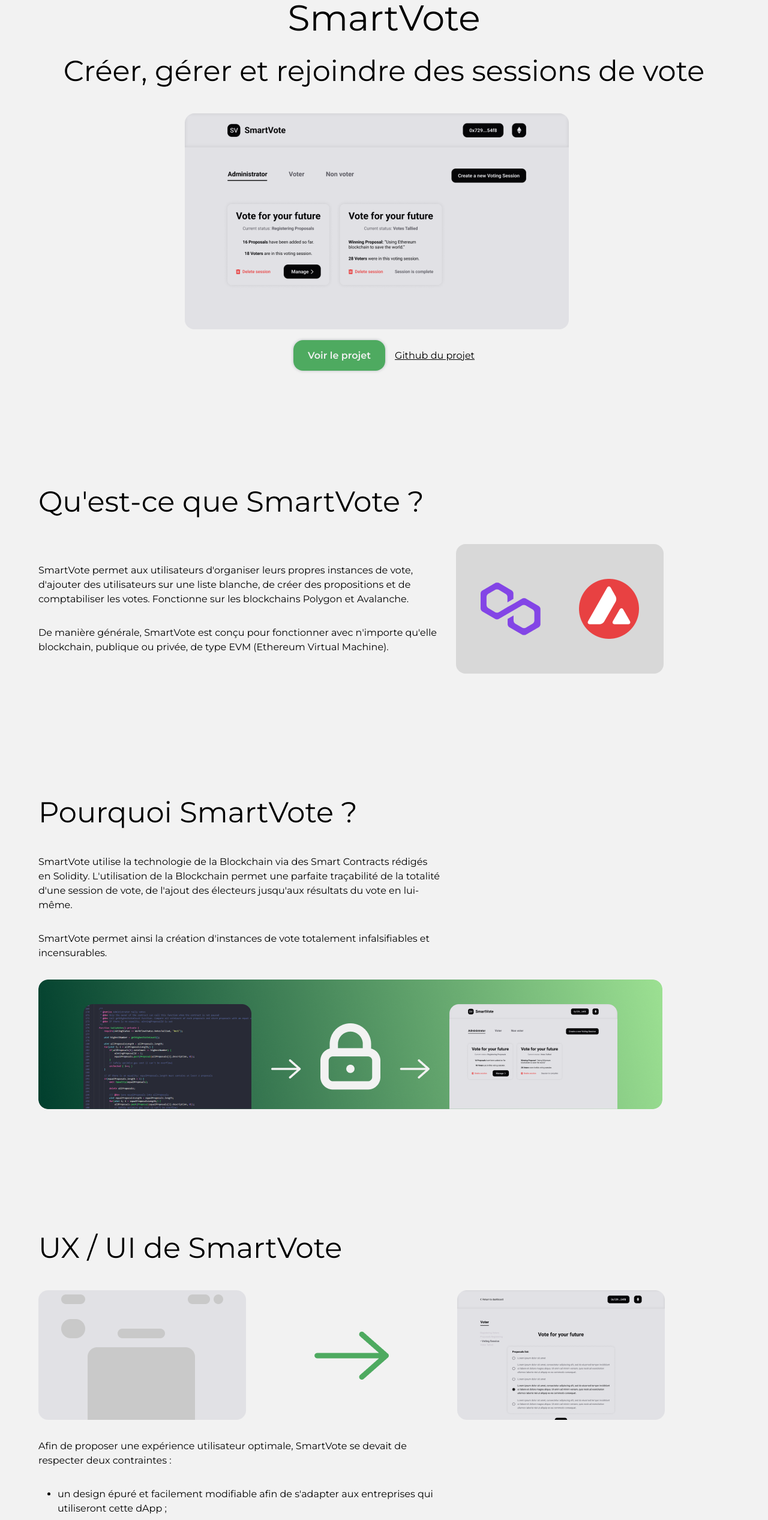
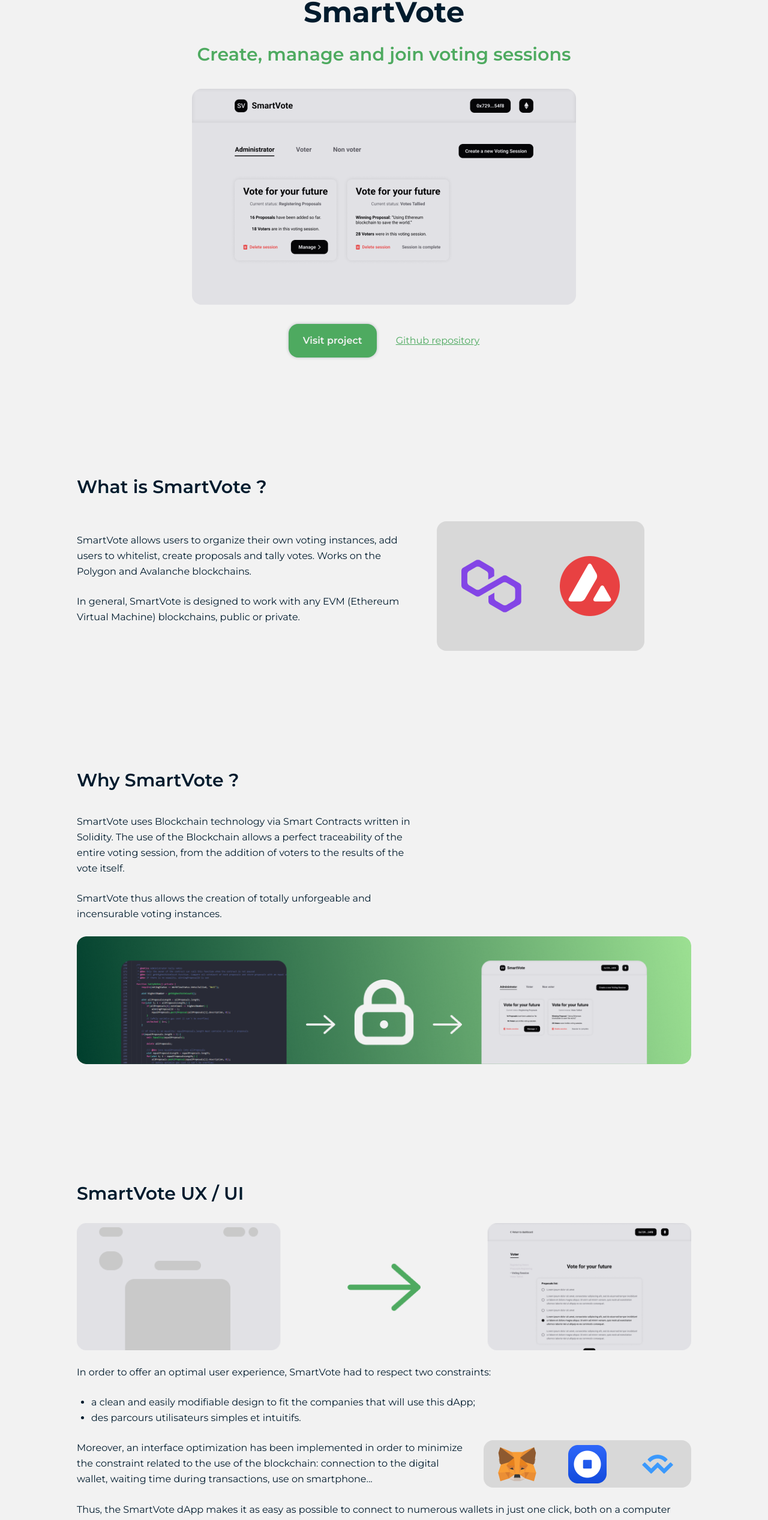
Before and after one commit to NicolasMilliard/portfolio, a Next.js app: page /case-study/smartvote in a window 1280 px wide. Shown: the part 211-2745 px from the top of the page at 60% size. Built offline with nearby package versions, Linux system fonts and the light colour scheme.

Commit message:
Simplify images import, translate case study (ENG)

```diff
--- a/pages/case-study/smartvote.tsx
+++ b/pages/case-study/smartvote.tsx
@@ -4,17 +4,18 @@ import Link from 'next/link';
 import Image from 'next/image';
 
 import Button from '../../components/Buttons/Button';
-import ButtonLoader from '../../components/Buttons/ButtonLoader';
 
-import smartVoteDapp from '../../public/images/case-study/smartvote/smart-vote-dapp.png';
-import smartVoteBlockchains from '../../public/images/case-study/smartvote/smart-vote-blockchains.png';
-import smartVoteWhy from '../../public/images/case-study/smartvote/why-smart-vote.png';
-import smartVoteUXUI from '../../public/images/case-study/smartvote/ux-ui-smart-vote.png';
-import smartVoteWallets from '../../public/images/case-study/smartvote/smart-vote-wallets.png';
-import smartVoteNext from '../../public/images/case-study/smartvote/nextjs-logo.svg';
-import smartVoteHardhat from '../../public/images/case-study/smartvote/hardhat-logo.svg';
-import smartVoteSolidity from '../../public/images/case-study/smartvote/solidity-logo.svg';
-import smartVoteEIP from '../../public/images/case-study/smartvote/smart-vote-eip-1167.png';
+import {
+  smartVoteDapp,
+  smartVoteBlockchains,
+  smartVoteWhy,
+  smartVoteUXUI,
+  smartVoteWallets,
+  smartVoteNext,
+  smartVoteHardhat,
+  smartVoteSolidity,
+  smartVoteEIP,
+} from '../../public/images/case-study/smartvote';
 
 const SmartVote: FC = () => {
   return (
@@ -29,52 +30,52 @@ const SmartVote: FC = () => {
       </Head>
 
       {/* Project presentation */}
-      <section className="flex flex-col items-center py-28 px-8 mx-auto sm:px-0 sm:max-w-xl md:py-48 md:max-w-3xl lg:max-w-5xl xl:max-w-6xl">
-        <h1 className="font-oswald-bold text-6xl leading-relaxed text-yellow">SmartVote</h1>
-        <h2 className="font-oswald-semibold text-5xl leading-relaxed text-salmon mb-8">
-          Créer, gérer et rejoindre des sessions de vote
+      <section className="py-32 md:py-48 sm:px-0 md:px-16 mx-6 md:mx-auto sm:max-w-xl md:max-w-3xl lg:max-w-5xl xl:max-w-6xl">
+        {/* Title */}
+        <div className="mb-8">
+          <h1 className="text-5xl text-center text-black font-bold leading-relaxed">SmartVote</h1>
+          <h2 className="mt-2 text-3xl text-center text-green-500 font-semibold leading-relaxed">
+            Create, manage and join voting sessions
           </h2>
-        {/* Image and tools */}
-        <div className="flex flex-col md:flex-row md:items-center">
-          <div className="mb-6 md:mb-0 md:mr-6">
+        </div>
+        {/* Image */}
+        <div className="flex justify-center mb-8">
           <Image
             src={smartVoteDapp}
             alt="SmartVote dApp - Nicolas Milliard"
             className="rounded-2xl"
           />
         </div>
-        </div>
         {/* Links */}
-        <div className="mt-8">
-          <Button text="Voir le projet" link="https://my-smartvote.vercel.app/" target="_blank" />
+        <div className="flex justify-center items-center">
+          <Button text="Visit project" link="https://my-smartvote.vercel.app/" target="_blank" />
           <Link
             href="https://github.com/NicolasMilliard/SmartVote"
-            className="ml-4 text-yellow underline hover:font-semibold"
+            className="underline text-green-500 hover:text-green-900 ml-8"
             target="_blank"
           >
-            Github du projet
+            Github repository
           </Link>
         </div>
       </section>
 
       {/* What is SmartVote */}
-      <section className="mb-28 px-8 mx-auto sm:px-0 sm:max-w-xl md:mb-48 md:max-w-3xl lg:max-w-5xl xl:max-w-6xl">
+      <section className="mx-6 md:mx-auto mb-32 md:mb-48 sm:px-0 md:px-16 sm:max-w-xl md:max-w-3xl lg:max-w-5xl xl:max-w-6xl">
         {/* Title with separator */}
         <div className="flex items-center mb-8">
-          <h2 className="font-oswald-semibold text-5xl leading-relaxed text-yellow">
-            Qu'est-ce que SmartVote&nbsp;?
+          <h2 className="text-3xl text-center text-black font-semibold leading-relaxed">
+            What is SmartVote&nbsp;?
           </h2>
         </div>
         <div className="flex flex-col items-center md:flex-row">
-          <div className="md:mr-6">
-            <p className="text-yellow mt-8 mb-8 max-w-2xl">
-              SmartVote permet aux utilisateurs d'organiser leurs propres instances de vote,
-              d'ajouter des utilisateurs sur une liste blanche, de créer des propositions et de
-              comptabiliser les votes. Fonctionne sur les blockchains Polygon et Avalanche.
+          <div className="max-w-xl md:mr-6">
+            <p className="mb-6 text-black leading-relaxed">
+              SmartVote allows users to organize their own voting instances, add users to whitelist,
+              create proposals and tally votes. Works on the Polygon and Avalanche blockchains.
             </p>
-            <p className="text-yellow mt-8 mb-8 max-w-2xl">
-              De manière générale, SmartVote est conçu pour fonctionner avec n'importe qu'elle
-              blockchain, publique ou privée, de type EVM (Ethereum Virtual Machine).
+            <p className="mb-6 text-black leading-relaxed">
+              In general, SmartVote is designed to work with any EVM (Ethereum Virtual Machine)
+              blockchains, public or private.
             </p>
           </div>
           <Image
@@ -86,127 +87,126 @@ const SmartVote: FC = () => {
       </section>
 
       {/* Why SmartVote */}
-      <section className="mb-28 px-8 mx-auto sm:px-0 sm:max-w-xl md:mb-48 md:max-w-3xl lg:max-w-5xl xl:max-w-6xl">
+      <section className="mx-6 md:mx-auto mb-32 md:mb-48 sm:px-0 md:px-16 sm:max-w-xl md:max-w-3xl lg:max-w-5xl xl:max-w-6xl">
         {/* Title with separator */}
         <div className="flex items-center mb-8">
-          <h2 className="font-oswald-semibold text-5xl leading-relaxed text-yellow">
-            Pourquoi SmartVote&nbsp;?
+          <h2 className="text-3xl text-center text-black font-semibold leading-relaxed">
+            Why SmartVote&nbsp;?
           </h2>
         </div>
-        <p className="text-yellow mt-8 mb-8 max-w-2xl">
-          SmartVote utilise la technologie de la Blockchain via des Smart Contracts rédigés en
-          Solidity. L'utilisation de la Blockchain permet une parfaite traçabilité de la totalité
-          d'une session de vote, de l'ajout des électeurs jusqu'aux résultats du vote en lui-même.
+        {/* Text */}
+        <div className="flex flex-col max-w-xl">
+          <p className="mb-6 text-black leading-relaxed">
+            SmartVote uses Blockchain technology via Smart Contracts written in Solidity. The use of
+            the Blockchain allows a perfect traceability of the entire voting session, from the
+            addition of voters to the results of the vote itself.
           </p>
-        <p className="text-yellow mt-8 mb-8 max-w-2xl">
-          SmartVote permet ainsi la création d'instances de vote totalement infalsifiables et
-          incensurables.
+          <p className="mb-6 text-black leading-relaxed">
+            SmartVote thus allows the creation of totally unforgeable and incensurable voting
+            instances.
           </p>
+        </div>
+        <div>
           <Image
             src={smartVoteWhy}
             alt="SmartVote Smart Contracts - Nicolas Milliard"
             className="rounded-2xl"
           />
+        </div>
       </section>
 
       {/* UX/UI */}
-      <section className="mb-28 px-8 mx-auto sm:px-0 sm:max-w-xl md:mb-48 md:max-w-3xl lg:max-w-5xl xl:max-w-6xl">
-        {/* Title with separator */}
-        <div className="flex items-center mb-8">
-          <h2 className="font-oswald-semibold text-5xl leading-relaxed text-yellow">
-            UX / UI de SmartVote
+      <section className="mx-6 md:mx-auto mb-32 md:mb-48 sm:px-0 md:px-16 sm:max-w-xl md:max-w-3xl lg:max-w-5xl xl:max-w-6xl">
+        {/* Title */}
+        <h2 className="text-3xl text-black font-semibold mb-6 leading-relaxed">
+          SmartVote UX / UI
         </h2>
+        <Image src={smartVoteUXUI} alt="SmartVote UX / UI - Nicolas Milliard" className="mb-6" />
+        <p className="mb-6 text-black leading-relaxed">
+          In order to offer an optimal user experience, SmartVote had to respect two constraints:
+        </p>
+        <div className="flex gap-10 ml-6 mb-6 text-black sm:text-base">
+          <ul className="list-disc">
+            <li className="leading-relaxed">
+              a clean and easily modifiable design to fit the companies that will use this dApp;
+            </li>
+            <li className="leading-relaxed">des parcours utilisateurs simples et intuitifs.</li>
+          </ul>
         </div>
-        <Image src={smartVoteUXUI} alt="SmartVote UX / UI - Nicolas Milliard" />
-        <p className="text-yellow mt-8 mb-8 max-w-2xl">
-          Afin de proposer une expérience utilisateur optimale, SmartVote se devait de respecter
-          deux contraintes&nbsp;:
-        </p>
-        <ul className="list-disc ml-8 max-w-2xl">
-          <li className="text-yellow mb-4">
-            un design épuré et facilement modifiable afin de s'adapter aux entreprises qui
-            utiliseront cette dApp&nbsp;;
-          </li>
-          <li className="text-yellow">des parcours utilisateurs simples et intuitifs.</li>
-        </ul>
-        <div className="flex flex-col items-center md:flex-row">
-          <p className="text-yellow mt-8 mb-8 max-w-2xl md:mr-6">
-            De plus, une optimisation de l'interface a été mise en place afin de minimiser la
-            contrainte liée à l'utilisation de la blockchain (connexion au portefeuille numérique,
-            temps d'attente durant les transactions, utilisation sur téléphone portable...).
+        <div className="flex flex-col items-center md:flex-row mb-6">
+          <p className="text-black leading-relaxed">
+            Moreover, an interface optimization has been implemented in order to minimize the
+            constraint related to the use of the blockchain: connection to the digital wallet,
+            waiting time during transactions, use on smartphone...
           </p>
           <Image
             src={smartVoteWallets}
             alt="SmartVote Wallets - Nicolas Milliard"
-            className="rounded-2xl"
+            className="rounded-2xl mt-6 md:mt-0 md:ml-6"
           />
         </div>
-        <div className="flex flex-col items-center md:flex-row">
-          <p className="text-yellow mt-8 mb-8 max-w-2xl md:mr-6">
-            Ainsi, la dApp SmartVote simplifie au maximum la connexion à de nombreux portefeuilles
-            en 1 clic seulement, aussi bien sur ordinateur que sur téléphone portable. De plus, un
-            indicateur de chargement est affiché durant toute la durée de la transaction, de son
-            initialisation jusqu'à son inscription sur la blockchain.
+        <div>
+          <p className="text-black leading-relaxed">
+            Thus, the SmartVote dApp makes it as easy as possible to connect to numerous wallets in
+            just one click, both on a computer and a smartphone. In addition, a loading indicator is
+            displayed throughout the duration of the transaction, from its initialization to its
+            registration on the blockchain.
           </p>
-          <ButtonLoader />
         </div>
       </section>
 
       {/* Code */}
-      <section className="mb-28 px-8 mx-auto sm:px-0 sm:max-w-xl md:mb-48 md:max-w-3xl lg:max-w-5xl xl:max-w-6xl">
-        {/* Title with separator */}
-        <div className="flex items-center mb-8">
-          <h2 className="font-oswald-semibold text-5xl leading-relaxed text-yellow">
-            Réalisation de SmartVote
+      <section className="mx-6 md:mx-auto mb-32 md:mb-48 sm:px-0 md:px-16 sm:max-w-xl md:max-w-3xl lg:max-w-5xl xl:max-w-6xl">
+        {/* Title */}
+        <h2 className="text-3xl text-black font-semibold mb-6 leading-relaxed">
+          Realization of SmartVote
         </h2>
-        </div>
         {/* Web 2 */}
-        <div className="mb-10">
-          <h3 className="font-oswald-semibold text-3xl leading-relaxed text-salmon mb-8">
-            Technologies Web 2
+        <div className="mb-8">
+          <h3 className="text-xl text-black font-semibold leading-relaxed mb-6">
+            Web 2 technologies
           </h3>
           <div className="flex flex-col items-center md:flex-row">
             <div className="md:mr-6">
-              <p className="text-yellow mt-8 mb-8 max-w-2xl">
-                Le framework Next.js a été retenu pour la conception de la dApp SmartVote pour de
-                nombreuses raisons, notamment pour son système de routage puissant et facilement mis
-                en place. SmartVote permet de créer de nombreuses sessions de vote et Next.js permet
-                de simplifier leurs gestions et leurs affichages.
+              <p className="text-black leading-relaxed mb-6">
+                The Next.js framework was chosen for the design of the SmartVote dApp for many
+                reasons, including its powerful and easily implemented routing system. SmartVote
+                allows to create many voting sessions and Next.js allows to simplify their
+                management and display.
               </p>
-              <p className="text-yellow mt-8 mb-8 max-w-2xl">
-                Côté CSS, le framework TailwindCSS a été retenu pour sa compatibilité avec Next.js
-                et pour sa simplicité d'utilisation. L'interface de SmartVote se doit d'être simple
-                et familière avec l'utilisateur et TailwindCSS répond parfaitement à ce besoin.
+              <p className="text-black leading-relaxed mb-6">
+                On the CSS side, the TailwindCSS framework was chosen for its compatibility with
+                Next.js and for its ease of use. SmartVote interface must be simple and familiar to
+                the user and TailwindCSS perfectly meets this need.
               </p>
-              <p className="text-yellow mt-8 mb-8 max-w-2xl">
-                De plus, Toastify a été utilisé afin de fluidifier les interactions avec la
-                Blockchain. La gestion des requêtes asynchrones grâce à Toastify permet des retours
-                instantanés et précis de l'état d'une transaction.
+              <p className="text-black leading-relaxed mb-6">
+                In addition, Toastify was used to make interactions with the Blockchain more fluid.
+                The management of asynchronous requests thanks to Toastify allows instant and
+                precise feedback on the status of a transaction.
               </p>
             </div>
             <Image src={smartVoteNext} alt="Next.js - Nicolas Milliard" />
           </div>
         </div>
         {/* Web 3 */}
-        <div className="mb-10">
-          <h3 className="font-oswald-semibold text-3xl leading-relaxed text-salmon mb-8">
-            Technologies Web 3
+        <div className="mb-8">
+          <h3 className="text-xl text-black font-semibold leading-relaxed mb-6">
+            Web 3 technologies
           </h3>
           <div className="flex flex-col items-center md:flex-row">
             <div className="md:mr-6">
-              <p className="text-yellow mt-8 mb-8 max-w-2xl">
-                Hardhat a été utilisé, de pair avec Ethers.js, afin de déployer et tester les
-                différents smart contracts de la dApp. Hardhat permet notamment une estimation des
-                coûts de déploiement d'un smart contract et permet également d'obtenir un retour
-                d'informations sur la couverture des tests des smart contracts.
+              <p className="text-black leading-relaxed mb-6">
+                Hardhat has been used, together with Ethers.js, to deploy and test the different
+                smart contracts of the dApp. Hardhat allows to estimate the cost of deploying a
+                smart contract and to get a feedback on the coverage of the smart contracts tests.
               </p>
-              <p className="text-yellow mt-8 mb-8 max-w-2xl">
-                Concernant la connexion avec la Blockchain et le portefeuille numérique des
-                utilisateurs, Rainbow Kit a été utilisé, de pair avec Wagmi.sh.
+              <p className="text-black leading-relaxed mb-6">
+                Concerning the connection with the Blockchain and the users' digital wallet, Rainbow
+                Kit was used, together with Wagmi.sh.
               </p>
-              <p className="text-yellow mt-8 mb-8 max-w-2xl">
-                Enfin, afin de fluidifier l'appel aux évènements enregistrés sur la Blockchain, The
-                Graph a été ajouté au projet.
+              <p className="text-black leading-relaxed mb-6">
+                Finally, in order to fluidify the call to events recorded on the Blockchain, The
+                Graph has been added to the project.
               </p>
             </div>
             <Image src={smartVoteHardhat} alt="Hardhat - Nicolas Milliard" />
@@ -214,36 +214,36 @@ const SmartVote: FC = () => {
         </div>
         {/* Smart Contracts */}
         <div>
-          <h3 className="font-oswald-semibold text-3xl leading-relaxed text-salmon mb-8">
-            Structure des Smart Contracts
+          <h3 className="text-xl text-black font-semibold leading-relaxed mb-6">
+            Structure of Smart Contracts
           </h3>
           <div className="flex flex-col items-center md:flex-row">
             <div className="md:mr-6">
-              <p className="text-yellow mt-8 mb-8 max-w-2xl">
-                La dApp SmartVote est divisée en 3 smart contracts&nbsp;:
+              <p className="text-black leading-relaxed mb-6">
+                The SmartVote dApp is divided into 3 smart contracts:
               </p>
-              <ul className="list-disc ml-8 mb-8 md:mb-0 max-w-2xl">
-                <li className="text-yellow mb-4">
-                  VotingFactory.sol&nbsp;: permet de créer des instances de votes en respectant
-                  l'EIP-1167. Bien qu'ajoutant un coût supplémentaire de 700 gas par itération,
-                  l'EIP-1167 permet une simplification du contrat VotingFactory ainsi qu'une très
-                  grande réduction des coûts de déploiements&nbsp;;
+              <div className="flex gap-10 ml-6 mb-6 text-black sm:text-base">
+                <ul className="list-disc">
+                  <li className="leading-relaxed">
+                    VotingFactory.sol: allows to create voting instances respecting the EIP-1167.
+                    Although adding an additional cost of 700 gas per iteration, EIP-1167 allows a
+                    simplification of the VotingFactory contract and a very large reduction of the
+                    deployment costs;
                   </li>
-                <li className="text-yellow mb-4">
-                  VotingHandler.sol&nbsp;: sert de référence aux Clones créés par VotingFactory. Ce
-                  smart contract contient toute la logique des sessions de vote&nbsp;: ajout des
-                  électeurs, ajout des propositions, comptage des voies, second tour... Ce smart
-                  contract est Upgradeable pour permettre le clonage et l'enregistrement d'un
-                  nouveau propriétaire de contrat. De plus, VotingHandler est Pausable afin de
-                  proposer aux utilisateurs de la dApp une "suppression" d'une instance de vote
-                  (suppression classique impossible sur la Blockchain)&nbsp;;
+                  <li className="leading-relaxed">
+                    VotingHandler.sol: serves as a reference to the Clons created by VotingFactory.
+                    This smart contract contains all the logic of the voting sessions: adding
+                    voters, adding proposals, couting votes, second round... This smart contract is
+                    Upgradeable to allow cloning and registration of a new contract owner. Moreover,
+                    VotingHandler is Pausable in order to propose to the users of the dApp a
+                    "deletion" of a voting instance (classic deletion impossible on the Blockchain);
                   </li>
-                <li className="text-yellow">
-                  InstancesList.sol&nbsp;: ce smart contract agit comme un marque-page et permet aux
-                  "Non Voters" de suivre ou d'arrêter de suivre une instance de vote depuis leur
-                  tableau de bord.
+                  <li className="leading-relaxed">
+                    InstancesList.sol: this smart contract acts as a bookmark and allows "Non
+                    Voters" to follow or stop following a voting instance from their dashboard.
                   </li>
                 </ul>
+              </div>
             </div>
             <Image src={smartVoteSolidity} alt="SmartVote Solidity - Nicolas Milliard" />
           </div>
```
Lines whose indentation alone changed are shown as unchanged.
